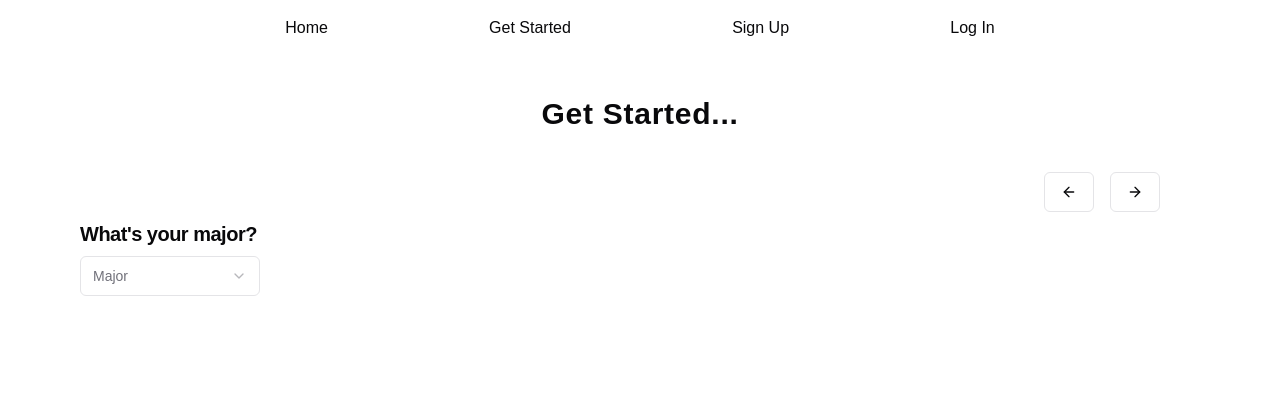
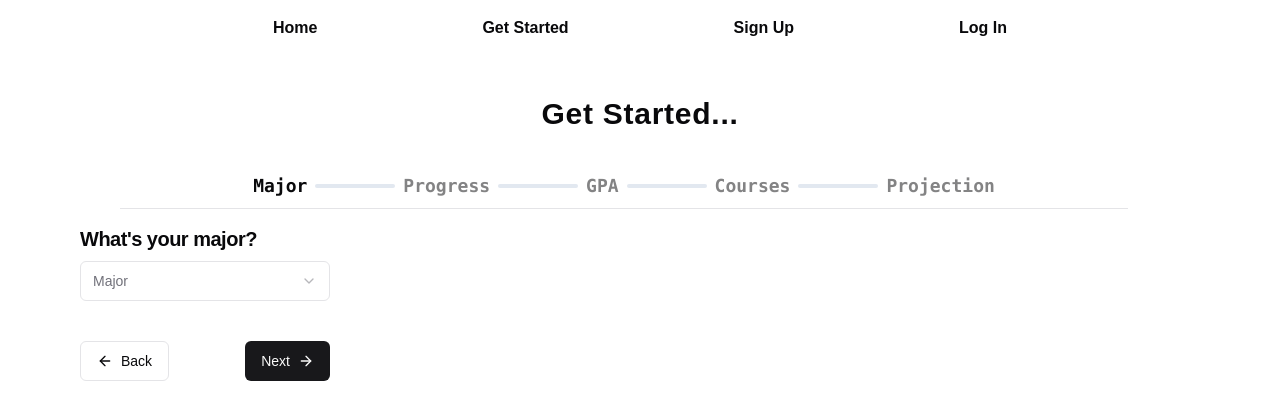
Before and after one commit to Giddy-10/gpa_system, a Next.js app: page /get-started in a window 1280 px wide. Shown: the top 420 px of the page. Built offline with nearby package versions, Linux system fonts and the light colour scheme.

Commit message:
get-started selections

```diff
--- a/src/app/get-started/page.tsx
+++ b/src/app/get-started/page.tsx
@@ -2,7 +2,7 @@
 import StartingDiv from "@/components/Elements/StartingDiv"
 import { Button } from "@/components/ui/button"
 import { ArrowLeft, ArrowRight } from "lucide-react"
-import { AnimatePresence } from "motion/react"
+import { AnimatePresence, motion } from "motion/react"
 import React, { useState } from "react"
 
 import {
@@ -13,6 +13,21 @@ import {
     SelectValue,
 } from "@/components/ui/select"
 import { Input } from "@/components/ui/input"
+import { useRouter } from "next/navigation"
+
+const majorList = [
+    { id: 0, majorName: "BSc. Software Engineering" },
+    { id: 1, majorName: "BSc. Applied Computer Technology" },
+    { id: 2, majorName: "BSc. Data Science" },
+]
+
+const courseList = [
+    { id: "APT2080", courseName: "Intro. to SWE" },
+    { id: "APT2030", courseName: "Digital Electronics" },
+    { id: "MTH2010", courseName: "Probability and Statistics" },
+    { id: "APT1050", courseName: "Database Systems" },
+    { id: "SWE1020", courseName: "Data Structures and Algorithms" },
+]
 
 // select major
 // enter no. of courses completed
@@ -30,24 +45,34 @@ const page = () => {
     const [completedCoursesNumber, setCompletedCoursesNumber] =
         useState<number>(0)
     const [cummulativeGPA, setCummulativeGPA] = useState<number>(0)
-    const [currentCourses, setCurrentCourses] = useState<string[]>([])
+    const [currentCourses, setCurrentCourses] = useState<string | null>()
     const [projectedCummulativeGPA, setProjectedCummulativeGPA] =
         useState<number>(0)
+
+    const router = useRouter()
 
     const setSection = (add: boolean) => {
         if (add) {
             setBackwardSectionMove(false)
             setSectionIndex((prevState: SectionNumbers): SectionNumbers => {
                 if (prevState == 0) {
-                    return 1
+                    if (selectedMajor) return 1
+                    else return 0
                 } else if (prevState == 1) {
-                    return 2
+                    if (completedCoursesNumber) return 2
+                    else return 1
                 } else if (prevState == 2) {
-                    return 3
+                    if (cummulativeGPA) return 3
+                    else return 2
                 } else if (prevState == 3) {
-                    return 4
+                    if (currentCourses) return 4
+                    else return 3
                 } else if (prevState == 4) {
-                    return 4
+                    if (projectedCummulativeGPA) {
+                        router.push("/")
+                        return 4
+                    }
+                    else return 4
                 } else {
                     return 0
                 }
@@ -74,20 +99,111 @@ const page = () => {
             <h2 className="text-center text-3xl my-10 font-extrabold tracking-wide">
                 Get Started...
             </h2>
-            <div className="flex justify-end pb-2 px-10">
-                <div className="flex gap-4">
-                    <Button
-                        variant={"outline"}
-                        onClick={() => setSection(false)}
+            <div className="flex justify-center pb-2 px-10">
+                <div className="flex flex-row gap-2 justify-center items-center border-b w-full pb-2 px-5 mr-8 mb-2">
+                    <div
+                        className={`text-lg font-mono font-bold ${
+                            sectionIndex < 0 ? "opacity-50" : "opacity-100"
+                        }`}
                     >
-                        <ArrowLeft />
-                    </Button>
-                    <Button
-                        variant={"outline"}
-                        onClick={() => setSection(true)}
+                        Major
+                    </div>
+                    <div className="h-1 w-20 bg-slate-200 relative overflow-hidden rounded-sm">
+                        <motion.div
+                            className="h-full w-[120%] absolute bg-foreground"
+                            initial={{ left: "-130%" }}
+                            animate={{
+                                left: sectionIndex < 1 ? "-130%" : "-20%",
+                                transition: {
+                                    default: {
+                                        type: "spring",
+                                        stiffness: 50,
+                                        bounce: 0.05,
+                                    },
+                                    duration: 0.1,
+                                },
+                            }}
+                        ></motion.div>
+                    </div>
+                    <div
+                        className={`text-lg font-mono font-bold ${
+                            sectionIndex < 1 ? "opacity-50" : "opacity-100"
+                        }`}
                     >
-                        <ArrowRight />
-                    </Button>
+                        Progress
+                    </div>
+                    <div className="h-1 w-20 bg-slate-200 relative overflow-hidden rounded-sm">
+                        <motion.div
+                            className="h-full w-[120%] absolute bg-foreground"
+                            initial={{ left: "-130%" }}
+                            animate={{
+                                left: sectionIndex < 2 ? "-130%" : "-20%",
+                                transition: {
+                                    default: {
+                                        type: "spring",
+                                        stiffness: 50,
+                                        bounce: 0.05,
+                                    },
+                                    duration: 0.1,
+                                },
+                            }}
+                        ></motion.div>
+                    </div>
+                    <div
+                        className={`text-lg font-mono font-bold ${
+                            sectionIndex < 2 ? "opacity-50" : "opacity-100"
+                        }`}
+                    >
+                        GPA
+                    </div>
+                    <div className="h-1 w-20 bg-slate-200 relative overflow-hidden rounded-sm">
+                        <motion.div
+                            className="h-full w-[120%] absolute bg-foreground"
+                            initial={{ left: "-130%" }}
+                            animate={{
+                                left: sectionIndex < 3 ? "-130%" : "-20%",
+                                transition: {
+                                    default: {
+                                        type: "spring",
+                                        stiffness: 50,
+                                        bounce: 0.05,
+                                    },
+                                    duration: 0.1,
+                                },
+                            }}
+                        ></motion.div>
+                    </div>
+                    <div
+                        className={`text-lg font-mono font-bold ${
+                            sectionIndex < 3 ? "opacity-50" : "opacity-100"
+                        }`}
+                    >
+                        Courses
+                    </div>
+                    <div className="h-1 w-20 bg-slate-200 relative overflow-hidden rounded-sm">
+                        <motion.div
+                            className="h-full w-[120%] absolute bg-foreground"
+                            initial={{ left: "-130%" }}
+                            animate={{
+                                left: sectionIndex < 4 ? "-130%" : "-20%",
+                                transition: {
+                                    default: {
+                                        type: "spring",
+                                        stiffness: 50,
+                                        bounce: 0.05,
+                                    },
+                                    duration: 0.1,
+                                },
+                            }}
+                        ></motion.div>
+                    </div>
+                    <div
+                        className={`text-lg font-mono font-bold ${
+                            sectionIndex < 4 ? "opacity-50" : "opacity-100"
+                        }`}
+                    >
+                        Projection
+                    </div>
                 </div>
             </div>
             <div className="relative">
@@ -96,22 +212,31 @@ const page = () => {
                         <StartingDiv
                             backwardMove={backwardSectionMove}
                             key={"major"}
+                            setSection={setSection}
                         >
                             <h3>What's your major?</h3>
-                            <Select>
-                                <SelectTrigger className="w-[180px]">
+                            <Select
+                                value={
+                                    selectedMajor ? selectedMajor : undefined
+                                }
+                                onValueChange={(value) =>
+                                    setSelectedMajor(value)
+                                }
+                            >
+                                <SelectTrigger className="w-[250px]">
                                     <SelectValue placeholder="Major" />
                                 </SelectTrigger>
                                 <SelectContent>
-                                    <SelectItem value="SWE">
-                                        BSc. Software Engineering
-                                    </SelectItem>
-                                    <SelectItem value="APT">
-                                        BSc. Applied Computer Technology
-                                    </SelectItem>
-                                    <SelectItem value="DataScience">
-                                        BSc. Data Science
-                                    </SelectItem>
+                                    {majorList.map((major) => {
+                                        return (
+                                            <SelectItem
+                                                value={String(major.id)}
+                                                key={String(major.id)}
+                                            >
+                                                {major.majorName}
+                                            </SelectItem>
+                                        )
+                                    })}
                                 </SelectContent>
                             </Select>
                         </StartingDiv>
@@ -120,6 +245,7 @@ const page = () => {
                         <StartingDiv
                             backwardMove={backwardSectionMove}
                             key={"completed_courses"}
+                            setSection={setSection}
                         >
                             <h3>How many courses have you completed?</h3>
                             <Input
@@ -128,6 +254,16 @@ const page = () => {
                                 min={0}
                                 max={99}
                                 step={1}
+                                value={
+                                    completedCoursesNumber
+                                        ? completedCoursesNumber
+                                        : undefined
+                                }
+                                onInput={(e) =>
+                                    setCompletedCoursesNumber(
+                                        Number(e.currentTarget.value)
+                                    )
+                                }
                             />
                         </StartingDiv>
                     )}{" "}
@@ -135,6 +271,7 @@ const page = () => {
                         <StartingDiv
                             backwardMove={backwardSectionMove}
                             key={"GPA"}
+                            setSection={setSection}
                         >
                             <h3>What's your current cummulative GPA?</h3>
                             <Input
@@ -143,6 +280,14 @@ const page = () => {
                                 min={0}
                                 max={4}
                                 step={0.01}
+                                value={
+                                    cummulativeGPA ? cummulativeGPA : undefined
+                                }
+                                onInput={(e) =>
+                                    setCummulativeGPA(
+                                        Number(e.currentTarget.value)
+                                    )
+                                }
                             />
                         </StartingDiv>
                     )}{" "}
@@ -150,28 +295,31 @@ const page = () => {
                         <StartingDiv
                             backwardMove={backwardSectionMove}
                             key={"current_courses"}
+                            setSection={setSection}
                         >
                             <h3>Select the current courses</h3>
-                            <Select>
+                            <Select
+                                value={
+                                    currentCourses ? currentCourses : undefined
+                                }
+                                onValueChange={(value) =>
+                                    setCurrentCourses(value)
+                                }
+                            >
                                 <SelectTrigger className="w-[250px]">
                                     <SelectValue placeholder="Multiple selector in progress" />
                                 </SelectTrigger>
                                 <SelectContent>
-                                    <SelectItem value="APT2080">
-                                        Intro. to SWE
-                                    </SelectItem>
-                                    <SelectItem value="APT2030">
-                                        Digital Electronics
-                                    </SelectItem>
-                                    <SelectItem value="MTH2010">
-                                        Probability and Statistics
-                                    </SelectItem>
-                                    <SelectItem value="APT1050">
-                                        Database Systems
-                                    </SelectItem>
-                                    <SelectItem value="SWE1020">
-                                        Data Structures and Algorithms
-                                    </SelectItem>
+                                    {courseList.map((course) => {
+                                        return (
+                                            <SelectItem
+                                                value={course.id}
+                                                key={course.id}
+                                            >
+                                                {course.courseName}
+                                            </SelectItem>
+                                        )
+                                    })}
                                 </SelectContent>
                             </Select>
                         </StartingDiv>
@@ -180,6 +328,7 @@ const page = () => {
                         <StartingDiv
                             backwardMove={backwardSectionMove}
                             key={"projection"}
+                            setSection={setSection}
                         >
                             <h3>What's your GPA target?</h3>
                             <Input
@@ -188,6 +337,16 @@ const page = () => {
                                 min={1}
                                 max={4}
                                 step={0.01}
+                                value={
+                                    projectedCummulativeGPA
+                                        ? projectedCummulativeGPA
+                                        : undefined
+                                }
+                                onInput={(e) =>
+                                    setProjectedCummulativeGPA(
+                                        Number(e.currentTarget.value)
+                                    )
+                                }
                             />
                         </StartingDiv>
                     )}
--- a/src/app/globals.css
+++ b/src/app/globals.css
@@ -1,6 +1,10 @@
 @tailwind base;
 @tailwind components;
 @tailwind utilities;
+
+* {
+  transition: .2s;
+}
 
 body {
   font-family: Arial, Helvetica, sans-serif;
--- a/src/components/Elements/StartingDiv.tsx
+++ b/src/components/Elements/StartingDiv.tsx
@@ -1,9 +1,12 @@
 "use client"
 import React, { PropsWithChildren } from "react"
 import { AnimatePresence, motion } from "motion/react"
+import { Button } from "../ui/button"
+import { ArrowLeft, ArrowRight } from "lucide-react"
 
 interface ExpProps {
     backwardMove?: boolean
+    setSection: (add: boolean) => void
 }
 
 const StartingDiv = (props: PropsWithChildren<ExpProps>) => {
@@ -19,13 +22,24 @@ const StartingDiv = (props: PropsWithChildren<ExpProps>) => {
                 left: 0,
                 opacity: 1,
                 transition: {
-                    default: { type: "spring", stiffness: 70, bounce: .05 },
+                    default: { type: "spring", stiffness: 70, bounce: 0.05 },
                     duration: 0.1,
                 },
             }}
             exit={{ opacity: 0, transition: { duration: 0.3 } }}
         >
             {props.children}
+            <div className="flex flex-row justify-between mt-10">
+                <Button
+                    onClick={() => props.setSection(false)}
+                    variant={"outline"}
+                >
+                    <ArrowLeft /> Back
+                </Button>
+                <Button onClick={() => props.setSection(true)}>
+                    Next <ArrowRight />
+                </Button>
+            </div>
         </motion.div>
     )
 }
--- a/src/components/Nav/Nav.tsx
+++ b/src/components/Nav/Nav.tsx
@@ -22,7 +22,7 @@ const Nav = () => {
                     return (
                         <NavigationMenuItem key={link.name}>
                             <Link href={link.url} legacyBehavior passHref>
-                                <NavigationMenuLink>
+                                <NavigationMenuLink className="px-4 py-2 rounded-sm font-bold hover:text-md hover:tracking-widest hover:bg-primary hover:text-primary-foreground">
                                     {link.name}
                                 </NavigationMenuLink>
                             </Link>
```
